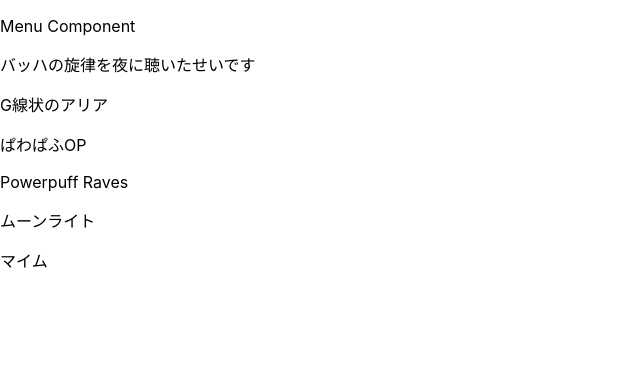
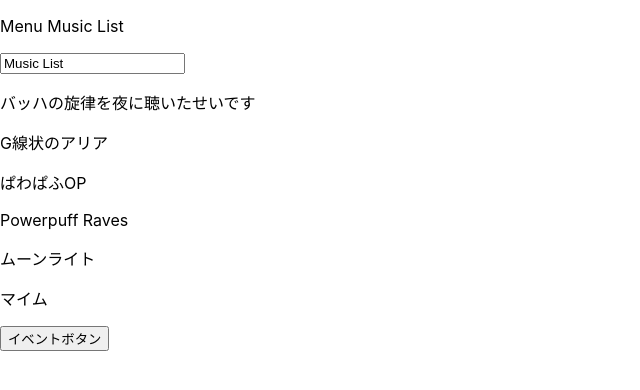
Before and after one commit to huonchan/shiokara, a React (Create React App) app: page / in a window 1280 px wide. Shown: the top 390 px of the page, without its empty margins (0-640 px from the left). Built offline with nearby package versions, Linux system fonts and the light colour scheme.

Commit message:
イベント処理の確認＋動画変更

```diff
--- a/src/index.js
+++ b/src/index.js
@@ -7,16 +7,48 @@ import YouTube from 'react-youtube';
 
 //todo:別ファイルに分けろ。あと選択肢は外部ファイルか何かに定義しろ。
 class Menu extends React.Component {
+
+  constructor(props) {
+    super(props);
+    this.state = {
+      title: 'Music List'
+    }
+  }
+
+  handleClick = () => {
+    console.log('this is:', this);
+    this.state.title = 'Change Title'
+
+    this.render()
+  }
+
   render() {
+
+    const title = this.state.title;
+
     return (
+
       <div id ='Menu' class='container_items'>
-        <p>Menu Component</p>
+        <p>Menu {title}</p>
+        <input
+          type="text"
+          value={title}
+          onChange={ e  => {
+            this.setState({
+              title: e.target.value
+            })
+          }}
+        />
         <p>バッハの旋律を夜に聴いたせいです</p>
         <p>G線状のアリア</p>
         <p>ぱわぱふOP</p>
         <p>Powerpuff Raves</p>
         <p>ムーンライト</p>
         <p>マイム</p>
+
+        <button onclick={this.handleClick}>
+          イベントボタン
+        </button>
 
       </div>
     )
@@ -36,7 +68,7 @@ class Youtube extends React.Component {
     return (
       <div id ='movie' class='container_items'>
         <YouTube
-          videoId='KSC94cDM85s'
+          videoId='DFJgvgmroJs'
           opts={opts}
           onReady={this._onReady}
         />
```
